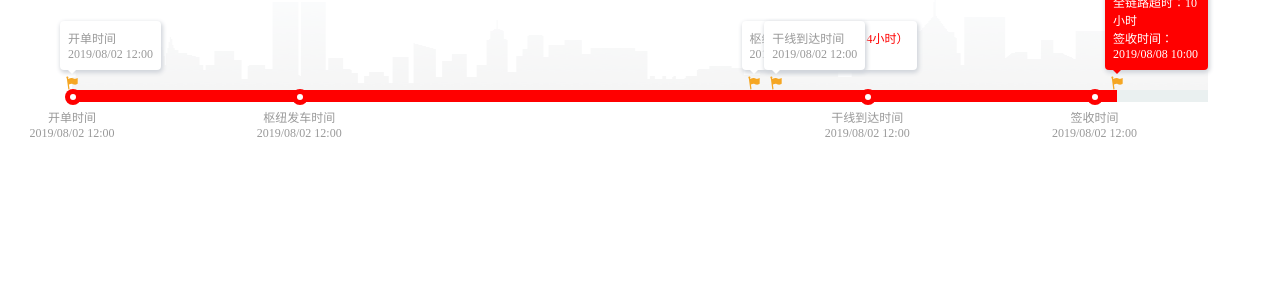
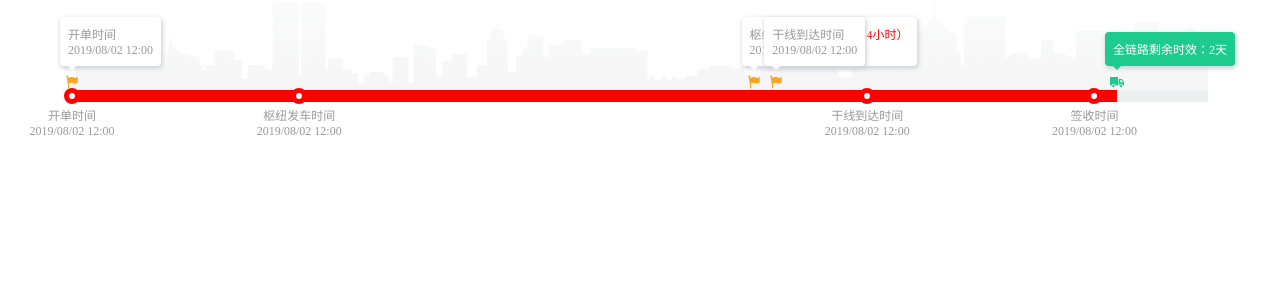
Before and after one commit to 18334113146/step, an Angular app: page / in a window 1280 px wide. Shown: the top 300 px of the page. Built offline with nearby package versions, Linux system fonts and the light colour scheme.

Commit message:
feat(steps): 更新定位方式

```diff
--- a/src/app/app.component.ts
+++ b/src/app/app.component.ts
@@ -10,12 +10,16 @@ export class AppComponent implements OnInit, AfterViewInit {
   activeBackground = "red";
   activeWidth = "0%";
 
-  activePoint: StepPoint = null;
+  activePoint: StepPoint = {
+    index: "0%",
+    title: "全链路剩余时效：2天"
+  };
 
   keyPoints: StepPoint[] = [
     {
       index: "0%",
       title: "开单时间",
+      color: "red",
       description: "2019/08/02 12:00"
     },
     {
@@ -52,13 +56,13 @@ export class AppComponent implements OnInit, AfterViewInit {
       title: "干线到达时间",
       description: "2019/08/02 12:00"
     },
-    {
-      index: "92%",
-      title: "全链路超时：10小时",
-      description: "签收时间：2019/08/08 10:00",
-      contentBackground: "red",
-      contentColor: "white"
-    }
+    // {
+    //   index: "92%",
+    //   title: "全链路超时：10小时",
+    //   description: "签收时间：2019/08/08 10:00",
+    //   contentBackground: "red",
+    //   contentColor: "white"
+    // }
   ];
 
   constructor() {}
@@ -66,6 +70,7 @@ export class AppComponent implements OnInit, AfterViewInit {
   ngOnInit() {
     setTimeout(() => {
       this.activeWidth = "92%";
+      this.activePoint.index = "92%";
     }, 200);
   }
 
--- a/src/app/steps/steps.component.html
+++ b/src/app/steps/steps.component.html
@@ -1,24 +1,27 @@
 <div class="p-steps-bars-wrap">
+  <!-- background -->
+  <div
+    class="p-steps-background"
+    [style.backgroundImage]="backgroundImage"
+  ></div>
+  <!-- reach-bar -->
   <div
     class="p-steps-reach-bar"
     [ngStyle]="{ background: activeBackground, width: activeWidth }"
   ></div>
+  <!-- unreach-bar -->
   <div
     class="p-steps-unreach-bar"
     [ngStyle]="{ background: inactiveBackground }"
   ></div>
-  <!-- 背景 -->
-  <div
-    class="p-steps-background"
-    [style.backgroundImage]="'url(/assets/total-links/background.png)'"
-  ></div>
-  <!-- 活动点 -->
+  <!-- active-point -->
   <ng-container *ngIf="activePoint">
     <div
-      class="p-steps-active-point-default"
+      class="p-steps-active-point"
       [ngStyle]="{ left: activePoint.index, color: activePointColor }"
       (click)="activePoint.hiddenContent = !activePoint.hiddenContent"
     >
+      <!-- icon -->
       <svg
         t="1567506209494"
         class="icon"
@@ -35,12 +38,11 @@
           p-id="4421"
         ></path>
       </svg>
-    </div>
+      <!-- content -->
       <div
         class="p-steps-active-point-content"
         [hidden]="activePoint.hiddenContent"
         [ngStyle]="{
-        left: activePoint.index,
           background: activePointContentBackground,
           color: activePointContentBackground
         }"
@@ -58,30 +60,33 @@
           {{ activePoint.description }}
         </div>
       </div>
+    </div>
   </ng-container>
-  <!-- 关键点 -->
+  <!-- key-points -->
   <ng-container *ngFor="let point of keyPoints">
     <div class="p-steps-key-point" [ngStyle]="{ left: point.index }">
+      <!-- icon -->
       <div
         class="p-steps-key-point-default-outer"
         [ngStyle]="{ background: point.background || activeBackground }"
       >
         <div class="p-steps-key-point-default-inner"></div>
       </div>
-    </div>
-    <div class="p-steps-key-point-content" [ngStyle]="{ left: point.index }">
+      <!-- content -->
+      <div class="p-steps-key-point-content">
         <div class="p-steps-key-point-title">{{ point.title }}</div>
         <div class="p-steps-key-point-description">{{ point.description }}</div>
       </div>
+    </div>
   </ng-container>
-  <!-- 附加点 -->
+  <!-- extra-points -->
   <ng-container *ngFor="let point of extraPoints">
     <div
       class="p-steps-extra-point"
       [ngStyle]="{ left: point.index }"
       (click)="point.hiddenContent = !point.hiddenContent"
     >
-      <div class="p-steps-extra-point-default">
+      <!-- icon -->
       <svg
         t="1567495738010"
         class="icon"
@@ -98,16 +103,13 @@
           p-id="1982"
         ></path>
       </svg>
-      </div>
-    </div>
+      <!-- content -->
       <div
         class="p-steps-extra-point-content"
         [hidden]="point.hiddenContent"
         [ngStyle]="{
-        left: point.index,
           background: point.contentBackground,
-        color: point.contentBackground,
-        'z-index': point.zIndex
+          color: point.contentBackground
         }"
       >
         <div
@@ -128,5 +130,6 @@
           {{ point.description }}
         </div>
       </div>
+    </div>
   </ng-container>
 </div>
--- a/src/app/steps/steps.component.less
+++ b/src/app/steps/steps.component.less
@@ -19,21 +19,22 @@
   flex: 1 1 auto;
 }
 
-.@{prefix}-active-point-default {
+.@{prefix}-active-point {
   position: absolute;
   transition: all 1s;
   width: 16px;
   height: 16px;
   font-size: 16px;
   bottom: 12px;
-  margin-left: -7px;
+  margin-left: -8px;
   cursor: pointer;
 }
 
 .@{prefix}-active-point-content {
+  width: max-content;
   position: absolute;
-  bottom: 32px;
-  margin-left: -12px;
+  left: -4px;
+  bottom: 24px;
   color: white;
   background: white;
   padding: 8px;
@@ -59,9 +60,9 @@
   width: 16px;
   height: 16px;
   font-size: 16px;
-  margin-top: -1px;
-  margin-left: -7px;
   position: absolute;
+  top: -2px;
+  margin-left: -8px;
   display: flex;
   justify-content: center;
   align-items: center;
@@ -87,14 +88,13 @@
 }
 
 .@{prefix}-key-point-content {
+  width: max-content;
   position: absolute;
   display: flex;
   flex-direction: column;
   justify-content: center;
   align-items: center;
   top: 14px;
-  width: 120px;
-  margin-left: -60px;
   margin-top: 4px;
 }
 
@@ -105,10 +105,11 @@
 }
 
 .@{prefix}-extra-point {
-  width: 14px;
-  height: 14px;
-  margin-top: -1px;
-  margin-left: -7px;
+  width: 16px;
+  height: 16px;
+  font-size: 16px;
+  color: #f5a623;
+  margin-left: -8px;
   position: absolute;
   display: flex;
   justify-content: center;
@@ -117,17 +118,11 @@
   cursor: pointer;
 }
 
-.@{prefix}-extra-point-default {
-  width: 16px;
-  height: 16px;
-  font-size: 16px;
-  color: #f5a623;
-}
-
 .@{prefix}-extra-point-content {
+  width: max-content;
   position: absolute;
-  bottom: 32px;
-  margin-left: -12px;
+  left: -4px;
+  bottom: 24px;
   color: white;
   background: white;
   padding: 8px;
--- a/src/app/steps/steps.component.ts
+++ b/src/app/steps/steps.component.ts
@@ -10,6 +10,7 @@ export class StepsComponent implements OnInit {
   @Input() activeBackground = "#1ECB8E";
   @Input() activeWidth = "0%";
   @Input() inactiveBackground = "#EAF0F0";
+  @Input() backgroundImage = "url(/assets/total-links/background.png)";
 
   @Input() activePointColor = "#1ECB8E";
   @Input() activePointContentColor = "white";
```
Lines whose indentation alone changed are shown as unchanged.
